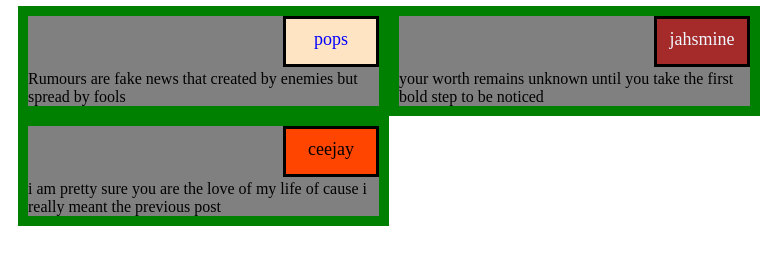
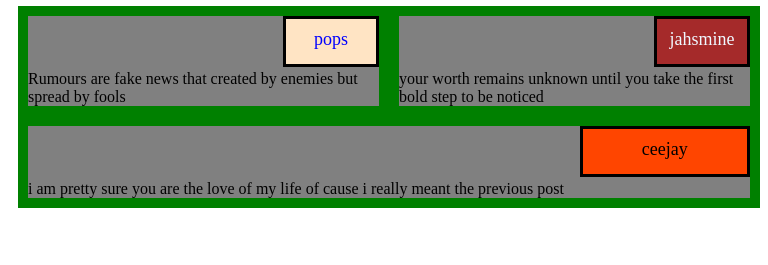
Before and after one commit to jahsmine1628/coursera-ass, a plain HTML site: page index.html in a window 768 px wide. Shown: the part 79-344 px from the top of the page. Drawn offline with Linux system fonts and the light colour scheme.

Commit message:
final touches

```diff
--- a/index.html
+++ b/index.html
@@ -25,7 +25,7 @@
             your worth remains unknown
             until you take the first bold step to be noticed
         </div>
-        <div class="ds mb tb">
+        <div class="ds mb tb tbs">
             <p id="p3">ceejay</p>
             <br>
             <br>
--- a/solution.css
+++ b/solution.css
@@ -82,7 +82,7 @@ p {
 }
 }
 @media (min-width: 768px) and (max-width: 991px) {
-  .tb
+  .tb, .tbs
   {
   float: left;
   border: 10px solid green;
@@ -93,4 +93,10 @@ p {
   .tb {
   width: 50%;
   }
+  .tbs {
+    display: flex;
+    flex-direction: row;
+    flex-wrap: wrap;
+    width: 100%;
+  }
 }
```
